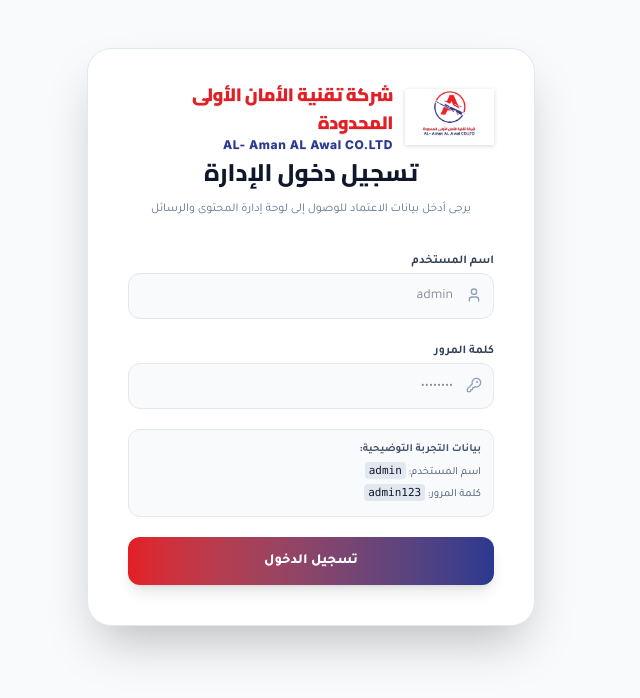
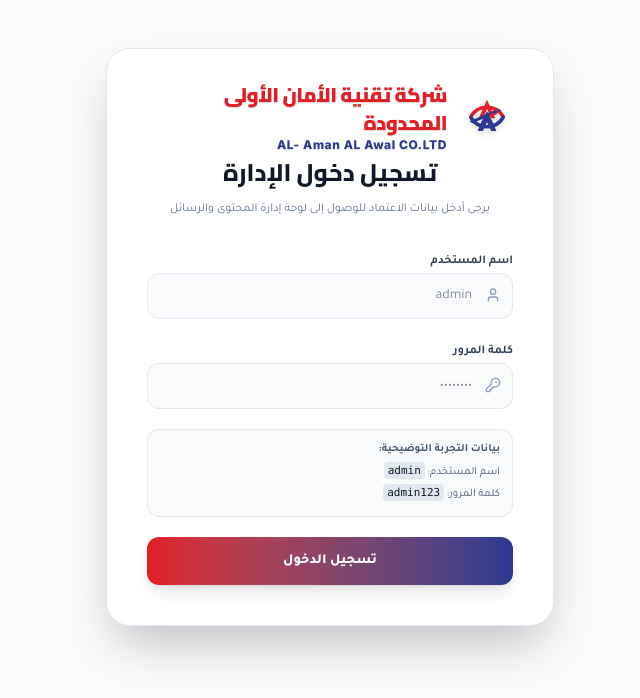
Before and after one commit to obihidirbi-ops/alaman-tech, a React (Vite) app: page /admin/login in a window 1280 px wide. Shown: the top 698 px of the page, without its empty margins (449-1089 px from the left). Built offline with nearby package versions, Linux system fonts and the light colour scheme.

Commit message:
Side-by-side logo emblem and company name text in Arabic and English

```diff
--- a/src/components/Logo.jsx
+++ b/src/components/Logo.jsx
@@ -10,28 +10,39 @@
 
   const arabicTextColor = variant === "white"
     ? "text-white"
-    : "text-[#E31E24] [text-shadow:_0_1px_1px_rgba(0,0,0,0.1)]";
+    : "text-[#E31E24] [text-shadow:_0_1px_1px_rgba(0,0,0,0.15)]";
 
   const englishTextColor = variant === "white"
     ? "text-slate-300"
-    : "text-[#2B3990] [text-shadow:_0_1px_1px_rgba(0,0,0,0.1)]";
+    : "text-[#2B3990] [text-shadow:_0_1px_1px_rgba(0,0,0,0.15)]";
 
   return (
-    <div className={`inline-flex items-center gap-3 select-none ${className}`}>
-      {/* Official Emblem Logo Image */}
-      <img
-        src={logoSrc}
-        alt="شعار شركة تقنية الأمان الأولى المحدودة"
-        className="h-full object-contain max-h-12 sm:max-h-14 filter drop-shadow-sm transition-transform duration-200 hover:scale-105 shrink-0"
-      />
+    <div className={`inline-flex items-center gap-3.5 select-none ${className}`}>
+      {/* Official Emblem Symbol */}
+      <div className="relative shrink-0 w-11 h-11 sm:w-13 sm:h-13 flex items-center justify-center">
+        <svg viewBox="0 0 200 200" fill="none" xmlns="http://www.w3.org/2000/svg" className="w-full h-full drop-shadow-md">
+          {/* Top Red Arc */}
+          <path d="M 38 98 A 72 72 0 0 1 162 98" stroke="#E31E24" strokeWidth="14" strokeLinecap="round" />
+          {/* Bottom Blue Arc */}
+          <path d="M 162 102 A 72 72 0 0 1 38 102" stroke="#2B3990" strokeWidth="14" strokeLinecap="round" />
+          {/* Central Red A Emblem */}
+          <path d="M 100 34 L 132 105 L 115 105 L 100 68 L 85 105 L 68 105 Z" fill="#E31E24" />
+          {/* Blue Slash Line */}
+          <path d="M 44 124 L 156 76 L 144 68 L 32 116 Z" fill="#2B3990" />
+          {/* Lower Blue Support */}
+          <path d="M 80 115 L 100 78 L 120 115 L 136 154 L 116 154 L 100 120 L 84 154 L 64 154 Z" fill="#2B3990" />
+          <path d="M 112 86 L 142 86 L 134 92 L 112 92 Z" fill="#E31E24" />
+          <path d="M 125 72 L 148 72 L 142 77 L 125 77 Z" fill="#E31E24" />
+        </svg>
+      </div>
 
-      {/* Official Company Name Typography in Arabic & English */}
+      {/* Official Company Name Typography Written Directly Next to the Emblem */}
       {showText && (
-        <div className={`flex flex-col leading-tight ${isRTL ? 'text-right' : 'text-left'}`}>
-          <span className={`font-black text-sm sm:text-base lg:text-lg tracking-tight font-cairo ${arabicTextColor}`}>
+        <div className={`flex flex-col justify-center leading-tight ${isRTL ? 'text-right' : 'text-left'}`}>
+          <span className={`font-black text-base sm:text-lg lg:text-xl tracking-tight font-cairo ${arabicTextColor}`}>
             شركة تقنية الأمان الأولى المحدودة
           </span>
-          <span className={`font-extrabold text-[10px] sm:text-xs tracking-wider font-inter ${englishTextColor}`}>
+          <span className={`font-extrabold text-[11px] sm:text-xs tracking-wider font-inter ${englishTextColor}`}>
             AL- Aman AL Awal CO.LTD
           </span>
         </div>
```
